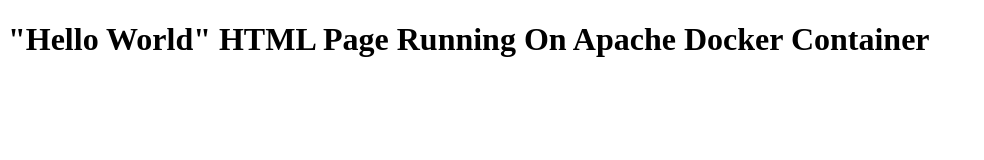
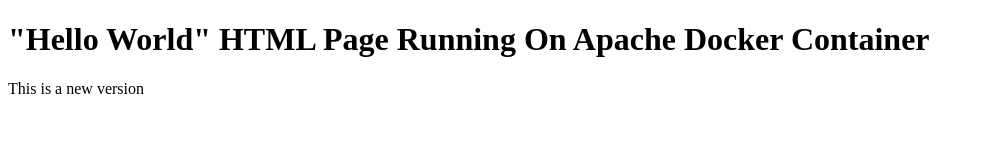
Before and after one commit to santosh-simplilearn/projectone, a plain HTML site: page index.html in a window 1280 px wide. Shown: the whole page, without its empty margins (0-984 px from the left). Drawn offline with Linux system fonts and the light colour scheme.

Commit message:
Add files via upload

```diff
--- a/index.html
+++ b/index.html
@@ -6,5 +6,6 @@
 </head>
 <body>
     <h1>"Hello World" HTML Page Running On Apache Docker Container</h1>
+    <p> This is a new version </p>
 </body>
 </html>
```
